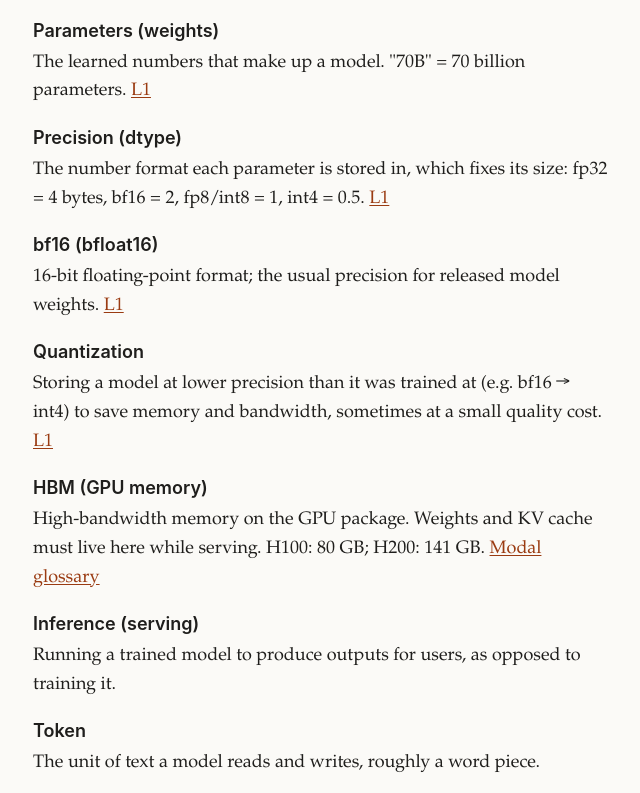
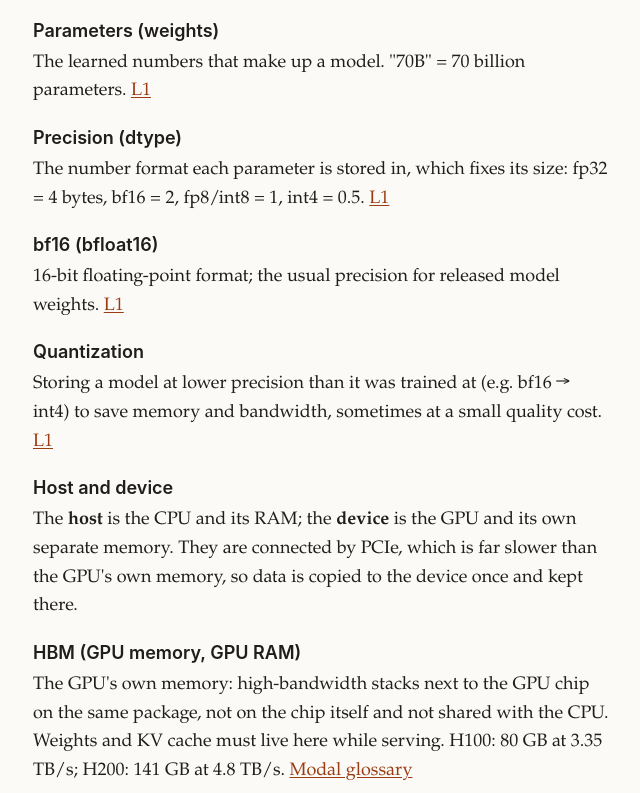
Before and after one commit to omer-riv/teach, a website: page subjects/ai-infra/reference/glossary.html in a window 1280 px wide. Shown: the part 157-950 px from the top of the page, without its empty margins (319-959 px from the left). Drawn offline with Linux system fonts and the light colour scheme.

Commit message:
ai-infra: add host/device to glossary, record memory-model gap (#2)
* Add AI Infrastructure subject with lesson 1: Will it fit?

Mission, resources, notes and a first learning record, plus the shared
stylesheet, quiz and weight-sizing drill components, a GPU sizing cheat
sheet and a glossary.

Co-Authored-By: Claude Opus 5.5 <noreply@anthropic.com>
Claude-Session: https://claude.ai/code/session_01CdwVAP4q1p6GFpy6G3SFNv

* ai-infra: record host/device memory gap, add host and device to glossary

Co-Authored-By: Claude Opus 5.5 <noreply@anthropic.com>
Claude-Session: https://claude.ai/code/session_01CdwVAP4q1p6GFpy6G3SFNv

---------

Co-authored-by: Claude <noreply@anthropic.com>

```diff
--- a/subjects/ai-infra/reference/glossary.html
+++ b/subjects/ai-infra/reference/glossary.html
@@ -25,8 +25,11 @@
 <dt>Quantization</dt>
 <dd>Storing a model at lower precision than it was trained at (e.g. bf16 → int4) to save memory and bandwidth, sometimes at a small quality cost. <a href="../lessons/0001-will-it-fit.html">L1</a></dd>
 
-<dt>HBM (GPU memory)</dt>
-<dd>High-bandwidth memory on the GPU package. Weights and KV cache must live here while serving. H100: 80 GB; H200: 141 GB. <a href="https://modal.com/gpu-glossary/readme">Modal glossary</a></dd>
+<dt>Host and device</dt>
+<dd>The <strong>host</strong> is the CPU and its RAM; the <strong>device</strong> is the GPU and its own separate memory. They are connected by PCIe, which is far slower than the GPU's own memory, so data is copied to the device once and kept there.</dd>
+
+<dt>HBM (GPU memory, GPU RAM)</dt>
+<dd>The GPU's own memory: high-bandwidth stacks next to the GPU chip on the same package, not on the chip itself and not shared with the CPU. Weights and KV cache must live here while serving. H100: 80 GB at 3.35 TB/s; H200: 141 GB at 4.8 TB/s. <a href="https://modal.com/gpu-glossary/device-hardware/gpu-ram">Modal glossary</a></dd>
 
 <dt>Inference (serving)</dt>
 <dd>Running a trained model to produce outputs for users, as opposed to training it.</dd>
```
Also changed, not shown: subjects/ai-infra/NOTES.md (+1 -0 lines), subjects/ai-infra/learning-records/0002-gpu-has-its-own-memory.md (added, +5 -0 lines).
